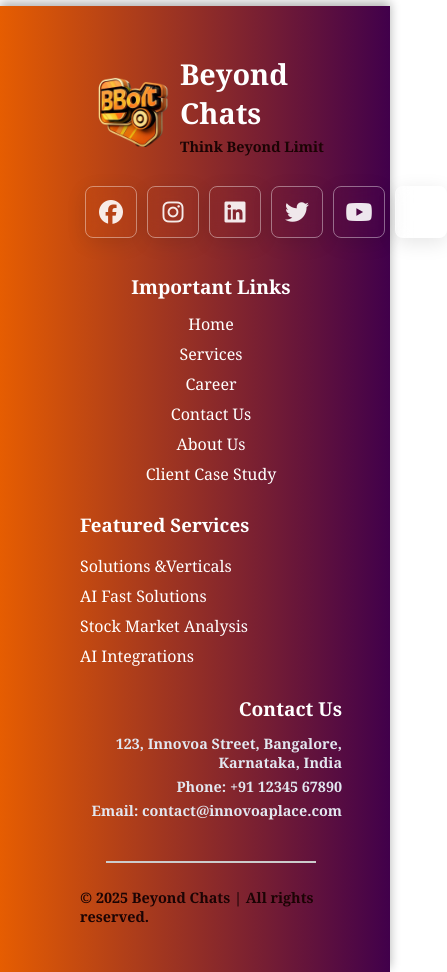
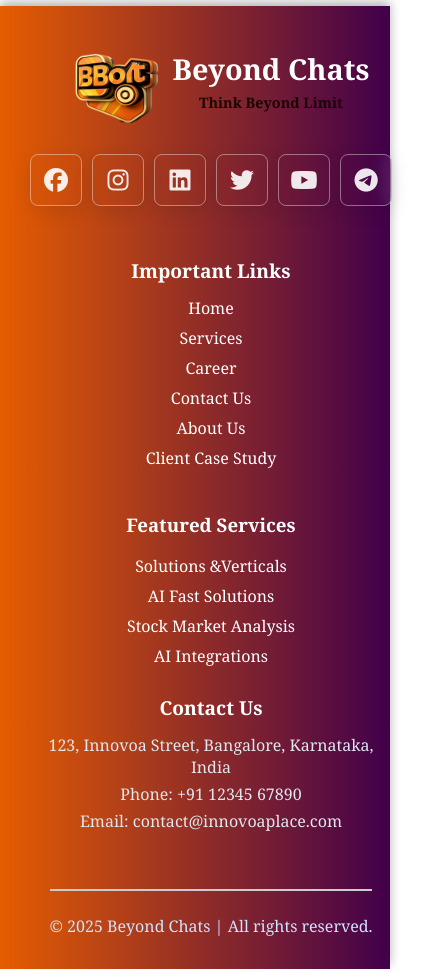
Before and after one commit to sunnysagar/chatbotsetup, a React (Vite) app: page / in a window 390 px wide. Shown: the part 2580-3552 px from the top of the page, 447 px wide, since content can reach past the window. Built offline with nearby package versions, Linux system fonts and the light colour scheme; no server answers.

Commit message:
commit the latest change

```diff
--- a/src/Style.css
+++ b/src/Style.css
@@ -1,8 +1,6 @@
 /* src/styles.css */
 
 body {
-  width: 100%;
-  height: 100%;
   font-family: Arial, sans-serif;
   margin: 0;
   padding: 0;
@@ -388,7 +386,7 @@
 /* contact footer styling */
 /* Footer.css */
 
-.footer {
+.contact-contact {
   display: flex;
   flex-direction: column;
   justify-content: center;
@@ -404,7 +402,7 @@
 
 
 
-.footer-contain {
+.contact-contain {
   width: 100%;
   display: flex;
   justify-content: space-between;
@@ -416,7 +414,7 @@
 }
 
 /* Left Section: Company Name & Subtitle */
-.footer-left {
+.contact-left {
   flex: 1;
   min-width: 250px;
   display: flex;
@@ -436,19 +434,19 @@
   height: 80px;
 }
 
-.footer-left img {
+.contact-left img {
   width: 120px;
   height: 100px;
 }
 
-.footer-company-name {
+.contact-company-name {
   font-size: 1.5rem;
   font-weight: bold;
   margin: 0;
 }
 
 .logo-title p,
-.footer p {
+.contact p {
   font-size: 0.9rem;
   color: #1b0404;
   margin-top: 0.3rem;
@@ -508,65 +506,65 @@
   transform: skewX(45deg) translateX(-150px);
 }
 
-.footer-company-name {
+.contact-company-name {
   font-size: 1.8rem;
   font-weight: bold;
   margin: 0;
 }
 
-.footer-subtitle {
+.contact-subtitle {
   font-size: 1rem;
   color: #d0e3ff;
   margin-top: 0.3rem;
 }
 
 /* Center Section: Navigation Links */
-.footer-center {
+.contact-center {
   flex: 1;
   min-width: 200px;
   text-align: center;
 }
 
-.footer-center h3 {
+.contact-center h3 {
   font-size: 1.2rem;
   margin-bottom: 0.8rem;
 }
 
-.footer-links {
+.contact-links {
   list-style: none;
   padding: 0;
   margin: 0;
 }
 
-.footer-link-item {
+.contact-link-item {
   margin: 0.5rem 0;
 }
 
-.footer-link {
+.contact-link {
   color: #ffffff;
   text-decoration: none;
   font-size: 1rem;
   transition: color 0.3s ease, transform 0.3s ease;
 }
 
-.footer-link:hover {
+.contact-link:hover {
   color: #f9e107;
   transform: translateY(-3px);
 }
 
 /* Right Section: Contact Information */
-.footer-right {
+.contact-right {
   flex: 1;
   min-width: 250px;
   text-align: right;
 }
 
-.footer-right h3 {
+.contact-right h3 {
   font-size: 1.2rem;
   margin-bottom: 0.8rem;
 }
 
-.footer-right p {
+.contact-right p {
   margin: 0.3rem 0;
   color: #e2e7f0;
 }
@@ -2248,7 +2246,7 @@
 
 /* pricing styling */
 .price-container {
-  width: 100%;
+
   max-width: 1350px;
   margin: auto;
   padding: 20px;
@@ -2324,7 +2322,42 @@
 }
 
 
-
+/* contact */
+@media (max-width: 768px) {
+  .contact-contact {
+    padding: 1rem;
+    text-align: center;
+  }
+
+  .contact-contain {
+    flex-direction: column;
+    align-items: center;
+  }
+
+  .contact-left,
+  .contact-center,
+  .contact-right {
+    width: 100%;
+    text-align: center;
+    margin-bottom: 1rem;
+  }
+
+  .social-media-icons {
+    justify-content: center;
+  }
+
+  .contact-link-item {
+    text-align: center;
+  }
+
+  .contact-right p {
+    text-align: center;
+  }
+
+  .horizontal-line {
+    width: 90%;
+  }
+}
 
 
 
@@ -2423,35 +2456,6 @@
   .right-bottom {
     margin-top: 5%;
   }
-
-  /*footer*/
-  .footer {
-    flex-direction: column;
-    justify-content: center;
-    align-items: center;
-    text-align: center;
-    padding: 2rem;
-  }
-
-  .footer-contain {
-    justify-content: center;
-    align-items: center;
-
-  }
-
-  .footer-left,
-  .footer-center,
-  .footer-right {
-    text-align: center;
-    margin-bottom: 1rem;
-  }
-
-  .social-media-icons li a {
-    width: 30px;
-    height: 30px;
-    /* flex-direction: column; */
-  }
-
   /* auth modal */
   .auth-modal {
     width: 70%;
--- a/src/components/ContactFooter.jsx
+++ b/src/components/ContactFooter.jsx
@@ -1,20 +1,20 @@
-// Footer.jsx
+
 import React from "react";
 import { motion } from "framer-motion";
 import "../Style.css";
 
 import logo from "../assets/logo.png";
 
-const ContactFooter = () => {
+const Contactcontact = () => {
   return (
-    <footer className="footer">
-      <div className="footer-contain">
-        <div className="footer-left">
+    <footer className="contact-contact">
+      <div className="contact-contain">
+        <div className="contact-left">
           <div className="logo-title">
             <img src={logo} alt="logo" />
             <div className="title-sub">
-              <h2 className="footer-company-name">Beyond Chats</h2>
-              <p className="footer-subtitle">Think Beyond Limit</p>
+              <h2 className="contact-company-name">Beyond Chats</h2>
+              <p className="contact-subtitle">Think Beyond Limit</p>
             </div>
           </div>
           {/* Social Media Icons Section */}
@@ -77,9 +77,9 @@
           </ul>
         </div>
 
-        <div className="footer-center">
+        <div className="contact-center">
           <h3>Important Links</h3>
-          <ul className="footer-links">
+          <ul className="contact-links">
             {[
               "Home",
               "Services",
@@ -90,13 +90,13 @@
             ].map((link, index) => (
               <motion.li
                 key={index}
-                className="footer-link-item"
+                className="contact-link-item"
                 whileHover={{ scale: 1.1, color: "#e0f7fa" }}
                 whileTap={{ scale: 0.95 }}
               >
                 <a
                   href={`#${link.toLowerCase().replace(/ /g, "-")}`}
-                  className="footer-link"
+                  className="contact-link"
                 >
                   {link}
                 </a>
@@ -106,7 +106,7 @@
         </div>
         <div className="featues-list">
           <h3>Featured Services </h3>
-          <ul className="footer-links">
+          <ul className="contact-links">
             {[
               "Solutions &Verticals",
               "AI Fast Solutions",
@@ -115,13 +115,13 @@
             ].map((link, index) => (
               <motion.li
                 key={index}
-                className="footer-link-item"
+                className="contact-link-item"
                 whileHover={{ scale: 1.1, color: "#e0f7fa" }}
                 whileTap={{ scale: 0.95 }}
               >
                 <a
                   href={`#${link.toLowerCase().replace(/ /g, "-")}`}
-                  className="footer-link"
+                  className="contact-link"
                 >
                   {link}
                 </a>
@@ -129,7 +129,7 @@
             ))}
           </ul>
         </div>
-        <div className="footer-right">
+        <div className="contact-right">
           <h3>Contact Us</h3>
           <p>123, Innovoa Street, Bangalore, Karnataka, India</p>
           <p>Phone: +91 12345 67890</p>
@@ -137,13 +137,13 @@
         </div>
       </div>
 
-      <div class="horizontal-line"></div>
+      <div className="horizontal-line"></div>
 
-      <p className="footer-subtitle">
+      <p className="contact-subtitle">
         © 2025 Beyond Chats | All rights reserved.
       </p>
     </footer>
   );
 };
 
-export default ContactFooter;
+export default Contactcontact;
```
